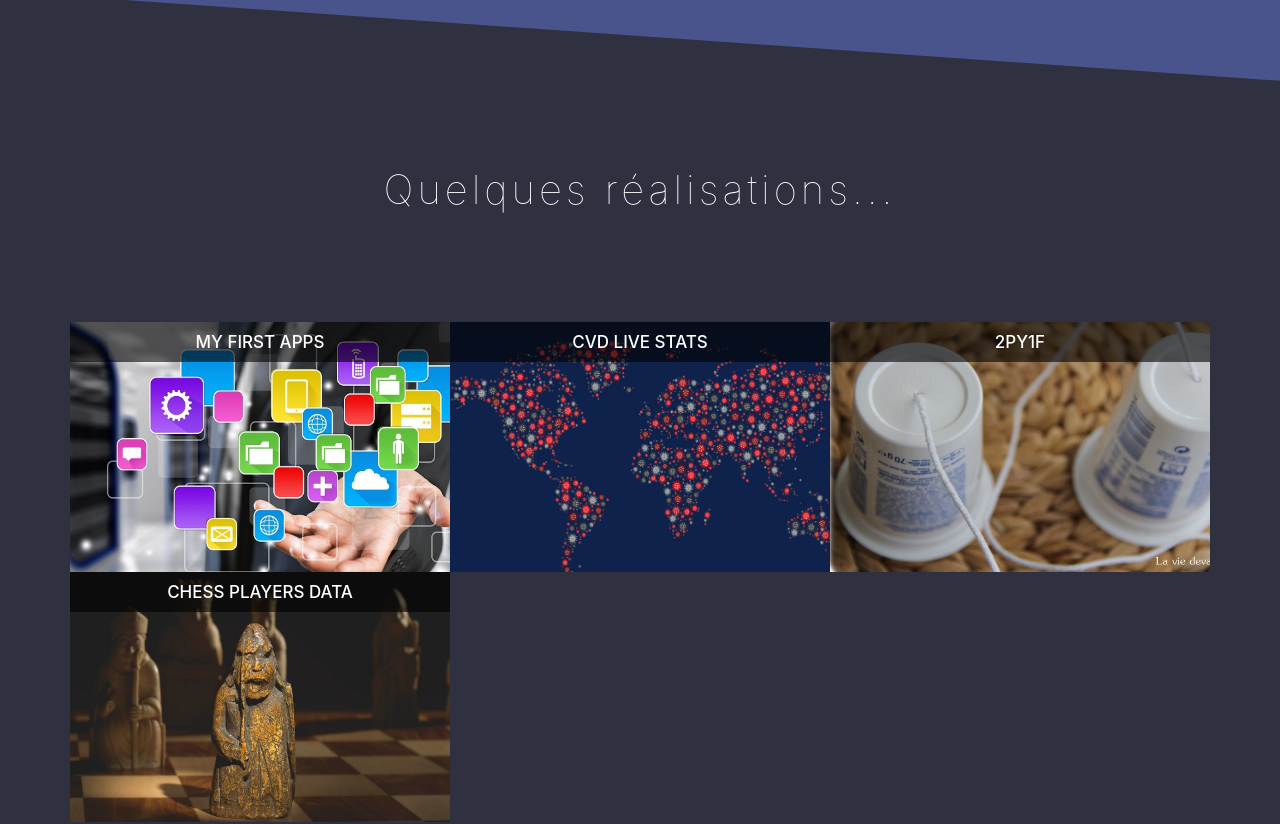
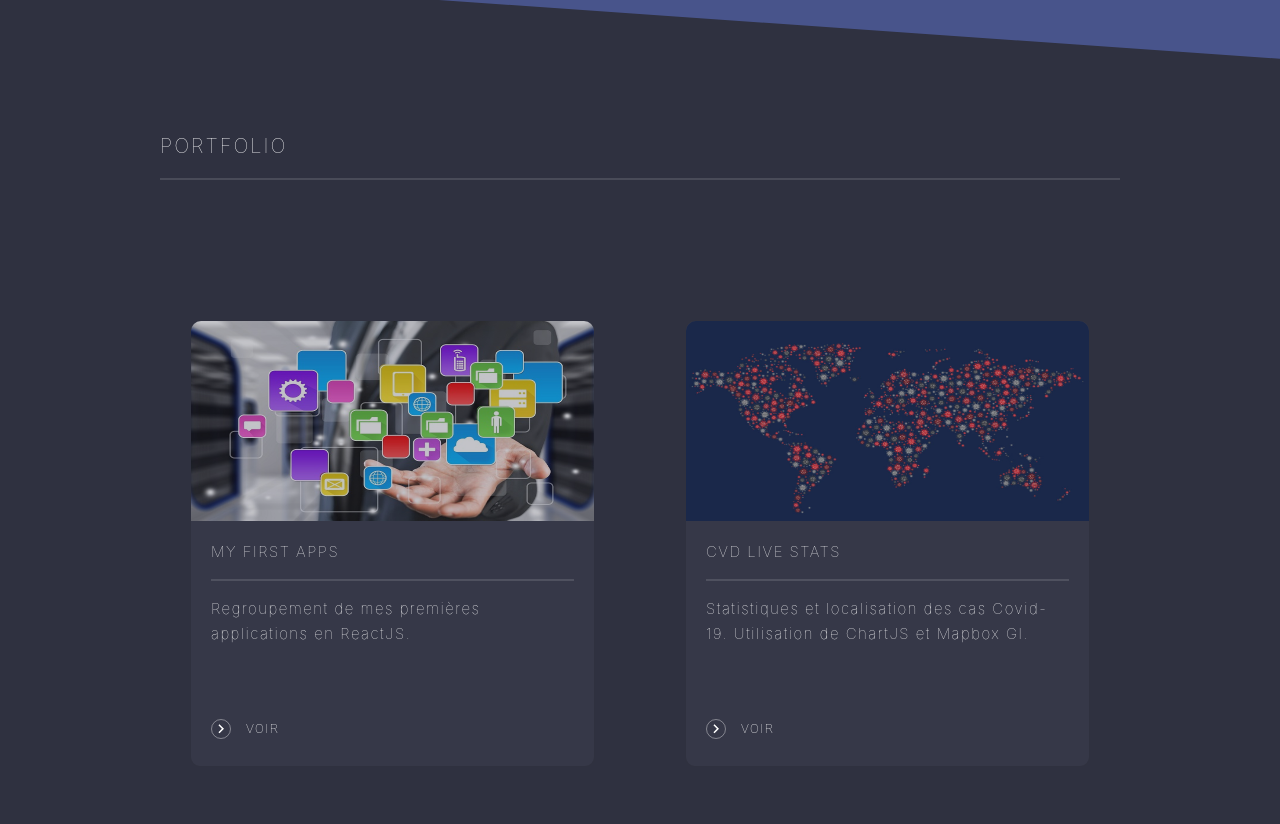
Before and after one commit to DavidPayet/david_portfolio, a React (Create React App) app: page / in a window 1280 px wide. Shown: the part 1800-2624 px from the top of the page. Built offline with nearby package versions, Linux system fonts and the light colour scheme; a web font is replaced by a local one.

Commit message:
redesign portfolio

```diff
--- a/src/components/About.jsx
+++ b/src/components/About.jsx
@@ -13,7 +13,7 @@ const About = () => {
           </Col>
           <Col xl="8" lg="8" md="8" sm="12" xs="12" className="text">
             <Row className="sub-title">
-              <h2>A Propos</h2>
+              <h2>A PROPOS</h2>
             </Row>
             <Row>
               <p>Après 10 ans d'une expérience militaire, je me reconvertis dans le développement web en choisissant JavaScript et ReactJS pour mes débuts.</p>
--- a/src/components/Competences.jsx
+++ b/src/components/Competences.jsx
@@ -13,7 +13,7 @@ const Competences = () => {
         <Row>
           <Col xl="6" lg="6" md="6" sm="12" xs="12" className="text">
             <Row className="sub-title">
-              <h2>Compétences</h2>
+              <h2>COMPÉTENCES</h2>
             </Row>
             <Row>
               <p>Les technologies utilisées :</p>
--- a/src/components/Contact.jsx
+++ b/src/components/Contact.jsx
@@ -43,7 +43,7 @@ export default class Contact extends React.Component {
     return (
       <div className="Contact" id="contact-section">
         <Container className="contact">
-          <h1>Me contacter</h1>
+          <h2>CONTACT</h2>
           <Row>
             <Col xl="6" lg="6" md="6" sm="12" xs="12" >
               <form
--- a/src/components/Portfolio.jsx
+++ b/src/components/Portfolio.jsx
@@ -1,38 +1,59 @@
-import React from 'react'
-import { Container, Row, Col } from 'reactstrap'
+import React from 'react';
+import {
+  Container,
+  Row,
+  Col,
+  Card,
+  CardImg,
+  CardText,
+  CardBody,
+  CardTitle
+} from 'reactstrap';
+import { MdKeyboardArrowRight } from 'react-icons/md';
+import Button from '@material-ui/core/Button';
 
 import portfolioCards from '../data/portfolioCards';
 
-import '../styles/Portfolio.scss'
+import '../styles/Portfolio.scss';
 
 const Portfolio = () => {
   return (
     <div className="Portfolio" id="portfolio-section">
       <Container className="portfolio">
-        <h1>Quelques réalisations...</h1>
+        <h2>PORTFOLIO</h2>
         <Row>
           {portfolioCards.map(portfolioCard => (
-            <Col xl="4" lg="4" md="4" sm="12" xs="12"
-              className="hovereffect"
+            <Col xl="6" lg="6" md="6" sm="12" xs="12"
               key={portfolioCard.id}
             >
-              <img className="img-responsive" src={portfolioCard.photo} alt={portfolioCard.title} />
-              <div className="overlay">
-                <h2>{portfolioCard.title} </h2>
-                <a className="info"
-                  href={portfolioCard.link}
+              <Card>
+                <a href={portfolioCard.link}
                   target={portfolioCard.target}
-                  rel={portfolioCard.rel}
-                >
-                  {portfolioCard.description}
+                  rel={portfolioCard.rel}>
+                  <CardImg
+                    top
+                    width="100%"
+                    src={portfolioCard.photo}
+                    alt={portfolioCard.title}
+                  />
                 </a>
-              </div>
+                <CardBody>
+                  <CardTitle>{portfolioCard.title}</CardTitle>
+                  <CardText>{portfolioCard.description}</CardText>
+                  <Button
+                    href={portfolioCard.link}
+                    target={portfolioCard.target}
+                    rel={portfolioCard.rel}>
+                    <MdKeyboardArrowRight className="right-arrow"/> Voir
+                    </Button>
+                </CardBody>
+              </Card>
             </Col>
           ))}
         </Row>
       </Container>
     </div>
   )
-}
+};
 
-export default Portfolio
+export default Portfolio;
--- a/src/data/portfolioCards.js
+++ b/src/data/portfolioCards.js
@@ -2,7 +2,7 @@ const portfolioCards = [
   {
     id: "1",
     photo: "/medias/miniapps.jpeg",
-    title: "My First Apps",
+    title: "MY FIRST APPS",
     description: "Regroupement de mes premières applications en ReactJS.",
     link: "/miniapps",
     target: "",
@@ -11,7 +11,7 @@ const portfolioCards = [
   {
     id: "2",
     photo: "/medias/cvd.jpeg",
-    title: "CVD live stats",
+    title: "CVD LIVE STATS",
     description: "Statistiques et localisation des cas Covid-19. Utilisation de ChartJS et Mapbox Gl.",
     link: "https://cvd-live-stats.netlify.app",
     target: "_blank",
@@ -29,7 +29,7 @@ const portfolioCards = [
   {
     id: "4",
     photo: "/medias/chessPlayers-img.jpg",
-    title: "Chess Players data",
+    title: "CHESS PLAYERS DATA",
     description: "Démo Vidéo, Récupération de données de joueurs d'échecs en nodeJS et requêtes SQL.",
     link: "/chessplayers",
     target: "",
--- a/src/styles/About.scss
+++ b/src/styles/About.scss
@@ -24,7 +24,7 @@
           margin: 20px 0 0 0;
           font-weight: lighter;
           letter-spacing: 0.1em;
-          font-size: 30px;
+          font-size: 20px;
         }
       }
 
--- a/src/styles/Competences.scss
+++ b/src/styles/Competences.scss
@@ -60,7 +60,7 @@
           margin: 20px 0 0 0;
           font-weight: lighter;
           letter-spacing: 0.1em;
-          font-size: 30px;
+          font-size: 20px;
         }
       }
 
--- a/src/styles/Contact.scss
+++ b/src/styles/Contact.scss
@@ -8,24 +8,21 @@
   -webkit-transform: skewy(4deg 0);
   transform: skewy(4deg 0);
   margin-top: -45px;
+  color: white;
 
   .contact {
     -webkit-transform: skewy(-4deg 0);
     transform: skewy(-4deg 0);
+    padding: 0 90px;
 
-    h1 {
-      color: white;
-      padding-bottom: 100px;
+    h2 {
+      margin: 20px 0 110px 0;
       font-weight: lighter;
       letter-spacing: 0.1em;
-    }
-
-    .media {
-      max-width: 100%;
-      height: auto;
-      border-radius: 2px;
-      box-shadow: 4px 4px 8px 0px rgba(0, 0, 0, 0.507);
-      margin-bottom: 40px;
+      font-size: 20px;
+      padding-bottom: 1em;
+      border-bottom: solid 2px rgba(255, 255, 255, 0.125);
+      text-align: left;
     }
 
     .fields {
--- a/src/styles/Portfolio.scss
+++ b/src/styles/Portfolio.scss
@@ -10,106 +10,89 @@
   .portfolio {
     -webkit-transform: skewy(-4deg);
     transform: skewy(-4deg);
+    padding: 0 90px;
+    margin-top: -30px;
 
-    h1 {
+    h2 {
+      margin: 20px 0 110px 0;
       font-weight: lighter;
       letter-spacing: 0.1em;
-      padding-bottom: 100px;
+      font-size: 20px;
+      padding-bottom: 1em;
+      border-bottom: solid 2px rgba(255, 255, 255, 0.125);
+      text-align: left;
     }
 
-    .hovereffect {
-      width: 100%;
-      height: 100%;
-      float: left;
-      overflow: hidden;
-      position: relative;
-      text-align: center;
-      cursor: default;
+    .card {
+      background-color: rgb(54, 56, 72);
+      letter-spacing: 0.1em;
+      font-weight: lighter;
+      font-size: 15px;
+      text-align: left;
+      margin: 30px;
+      border-radius: 10px;
 
-      .img-responsive {
-        width: 400px;
-        height: 250px;
+      .card-img-top {
+        height: 200px;
         display: flex;
         align-items: center;
         justify-content: center;
+        opacity: .7;
+        border-radius: 10px 10px 0 0;
+
+        &:hover {
+          -webkit-transform: scale(0.99);
+          -ms-transform: scale(0.99);
+          transform: scale(0.99);
+          transition: .3s;
+          border: 4px solid white;
+          cursor: pointer;
+        }
+      }
+
+      .card-body {
+        .card-title {
+          border-bottom: solid 2px rgba(255, 255, 255, 0.125);
+          padding-bottom: 1em;
+          margin-bottom: 1em;
+        }
+
+        p.card-text {
+          line-height: 25px;
+          min-height: 100px;
+        }
+
+        .MuiButton-text {
+          border: none;
+          color: white;
+          font-size: 13px;
+          font-weight: lighter;
+          letter-spacing: 0.1em;
+          margin-left: -8px;
+
+          &:hover {
+            background: rgba(255, 255, 255, 0.384);
+          }
+
+          .right-arrow {
+            font-size: 20px;
+            border: solid 1px rgba(255, 255, 255, 0.384);
+            border-radius: 100px;
+            margin-right: 15px;
+          }
+        }
       }
     }
 
-    .hovereffect .overlay {
-      width: 100%;
-      height: 100%;
-      position: absolute;
-      overflow: hidden;
-      top: 0;
-      left: 0;
-      -webkit-transition: all 0.4s ease-in-out;
-      transition: all 0.4s ease-in-out;
-    }
+    @media screen and (max-width: 640px) {
+      .portfolio {
+        padding: 0;
+      }
 
-    .hovereffect:hover .overlay {
-      background-color: rgba(170, 170, 170, 0.4);
-    }
-
-    .hovereffect h2,
-    .hovereffect img {
-      -webkit-transition: all 0.4s ease-in-out;
-      transition: all 0.4s ease-in-out;
-    }
-
-    .hovereffect img {
-      display: block;
-      position: relative;
-      -webkit-transform: scale(1.1);
-      -ms-transform: scale(1.1);
-      transform: scale(1.1);
-    }
-
-    .hovereffect:hover img {
-      -webkit-transform: scale(1.2);
-      -ms-transform: scale(1.2);
-      transform: scale(1.2);
-    }
-
-    .hovereffect h2 {
-      text-transform: uppercase;
-      color: #fff;
-      text-align: center;
-      position: relative;
-      font-size: 17px;
-      padding: 10px;
-      background: rgba(0, 0, 0, 0.6);
-    }
-
-    .hovereffect a.info {
-      display: inline-block;
-      text-decoration: none;
-      text-transform: uppercase;
-      color: #fff;
-      border: 1px solid #fff;
-      margin: 60px 0 0 0;
-      background-color: transparent;
-      opacity: 0;
-      filter: alpha(opacity=0);
-      -webkit-transform: scale(1.5);
-      -ms-transform: scale(1.5);
-      transform: scale(1.5);
-      -webkit-transition: all 0.4s ease-in-out;
-      transition: all 0.4s ease-in-out;
-      height: 85%;
-      width: 85%;
-      position: absolute;
-      top: -20%;
-      left: 8%;
-      padding: 70px 0;
-    }
-
-    .hovereffect:hover a.info {
-      opacity: 1;
-      filter: alpha(opacity=100);
-      -webkit-transform: scale(1);
-      -ms-transform: scale(1);
-      transform: scale(1);
-      background-color: rgba(0, 0, 0, 0.4);
+      .card {
+        margin-left: 0;
+        margin-right: 0;
+      }
     }
   }
 }
```
